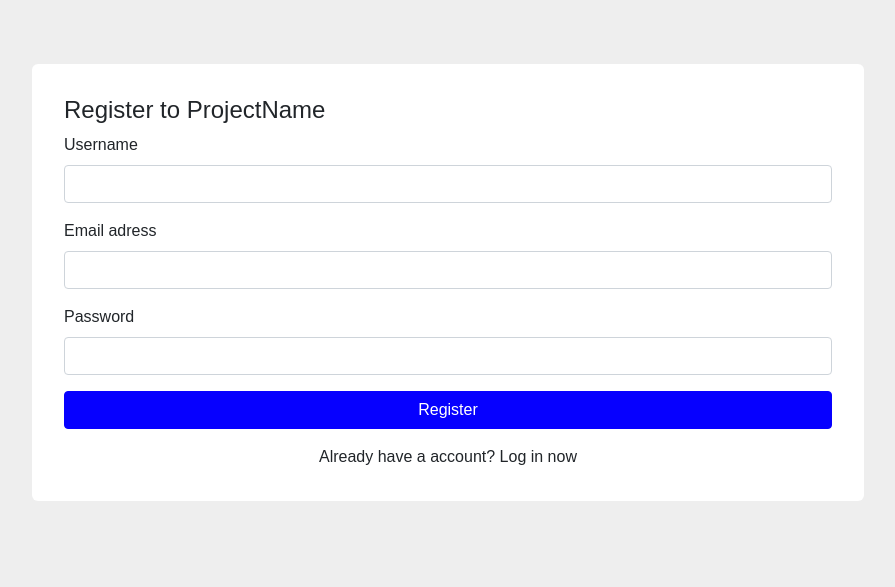
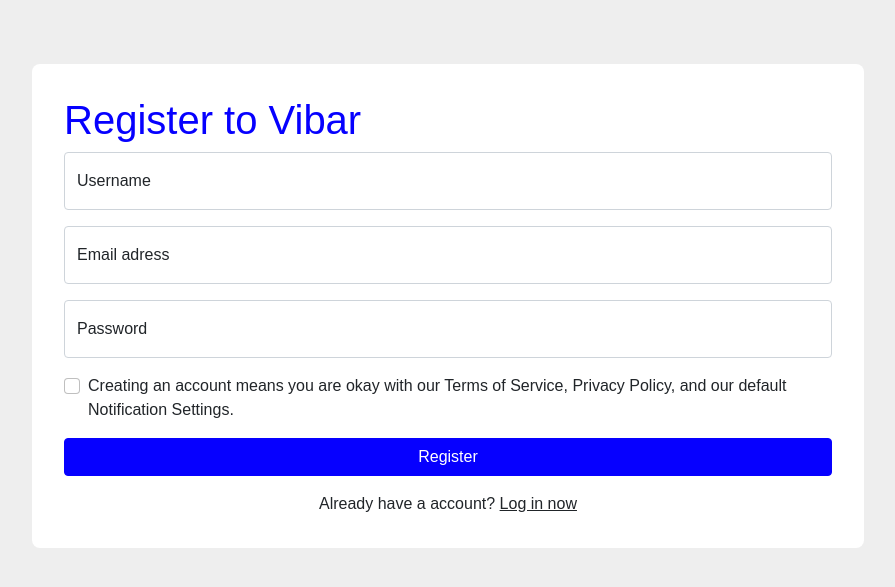
Before and after one commit to lienapaeps/php_project, a PHP site: page /register.php in a window 1280 px wide. Shown: the top 587 px of the page, without its empty margins (192-1087 px from the left). Run offline with PHP 8.4, Linux system fonts and the light colour scheme; some web fonts are replaced.

Commit message:
feat: change input fields en add little styling to regsiter form

```diff
--- a/css/style.css
+++ b/css/style.css
@@ -188,9 +188,9 @@ a:hover {
 .signin__form,
 .reset__password__form,
 .forgot__password__form {
-    background-color: #fff;
+    background-color: var(--White);
     padding: 2em;
-    border-radius: 6px;
+    border-radius: .5em;
     margin: 4em 2em 0 2em;
 }
 
@@ -204,6 +204,21 @@ a:hover {
 
 .form__link {
     text-align: center;
+}
+
+input[type=text]:focus, input[type=email]:focus, input[type=password]:focus {
+    border: 2px solid var(--IMD_Blue);
+}
+
+.form__title {
+    font-family: blaakblack, museo-sans, sans-serif;
+    font-size: 2.5em;
+    color: var(--IMD_Blue);
+}
+
+.form-check-input:checked {
+    background-color: var(--IMD_Blue);
+    color: var(--IMD_Blue);
 }
 
 /* Medium devices (tablets, 768px and up) */
--- a/index.php
+++ b/index.php
@@ -12,7 +12,7 @@
     <!-- links to css and scripts -->
         <!-- Bootstrap -->
     <link href="https://cdn.jsdelivr.net/npm/bootstrap@5.1.3/dist/css/bootstrap.min.css" rel="stylesheet" integrity="sha384-1BmE4kWBq78iYhFldvKuhfTAU6auU8tT94WrHftjDbrCEXSU1oBoqyl2QvZ6jIW3" crossorigin="anonymous">
-    <script src="https://cdn.jsdelivr.net/npm/bootstrap@5.1.3/dist/js/bootstrap.bundle.min.js" integrity="sha384-ka7Sk0Gln4gmtz2MlQnikT1wXgYsOg+OMhuP+IlRH9sENBO0LRn5q+8nbTov4+1p" crossorigin="anonymous"></script>
+
         <!-- Fontawesome icons -->
     <script src="https://kit.fontawesome.com/d5a678d06c.js" crossorigin="anonymous"></script>
         <!-- Own CSS file -->
@@ -84,6 +84,7 @@
 
     <?php include_once("footer.inc.php"); ?>
 
+    <script src="https://cdn.jsdelivr.net/npm/bootstrap@5.1.3/dist/js/bootstrap.bundle.min.js" integrity="sha384-ka7Sk0Gln4gmtz2MlQnikT1wXgYsOg+OMhuP+IlRH9sENBO0LRn5q+8nbTov4+1p" crossorigin="anonymous"></script>
 </body>
 
 </html>
--- a/register.php
+++ b/register.php
@@ -44,32 +44,41 @@ if (!empty($_POST)) {
 
     <section class="register__form">
 
-        <h1 class="form__title">Register to ProjectName</h1>
+        <h1 class="form__title">Register to Vibar</h1>
 
-        <?php if (isset($error)) : ?>
-            <div class="alert alert-danger"><?php echo $error ?></div>
+        <?php if (isset($error)): ?>
+            <div class="alert alert-danger"><?php echo $error; ?></div>
         <?php endif; ?>
 
         <form action="" method="POST">
-            <div class="mb-3">
-                <label for="username" class="form-label">Username</label>
-                <input type="text" name="username" id="username" class="form-control" required">
+            <div class="mb-3 form-floating">
+                <input type="text" name="username" id="username" class="form-control" placeholder="Username" required">
+                <label for="username">Username</label>
             </div>
-            <div class="mb-3">
-                <label for="email" class="form-label">Email adress</label>
-                <input type="email" name="email" id="email" class="form-control" required">
+
+            <div class="mb-3 form-floating">
+                <input type="email" name="email" id="email" class="form-control" placeholder="name@example.be" required">
+                <label for="email">Email adress</label>
             </div>
-            <div class="mb-3">
-                <label for="password" class="form-label">Password</label>
-                <input type="password" name="password" id="password" class="form-control" required">
+
+            <div class="mb-3 form-floating">
+                <input type="password" name="password" id="password" class="form-control" placeholder="123456" required">
+                <label for="password">Password</label>
             </div>
-            <div class="d-grid gap-2">
+
+            <div class="form-check mb-3">
+                <input class="form-check-input" value="" type="checkbox" name="agree" id="agree">
+                <label for="agree" class="form-check-label">Creating an account means you are okay with our <a href="#">Terms of Service</a>, <a href="#">Privacy Policy</a>, and our default <a href="#">Notification Settings</a>.</label>
+            </div>
+
+            <div class="d-grid gap-2 mb-3">
                 <button class="btn btn-primary" type="submit">Register</button>
             </div>
+
         </form>
 
         <div class="mt-3 form__link">
-            <a href="login.php">Already have a account? <span>Log in now</span></a>
+            <a href="login.php">Already have a account? <span style="text-decoration: underline;">Log in now</span></a>
         </div>
     </section>
 
```
